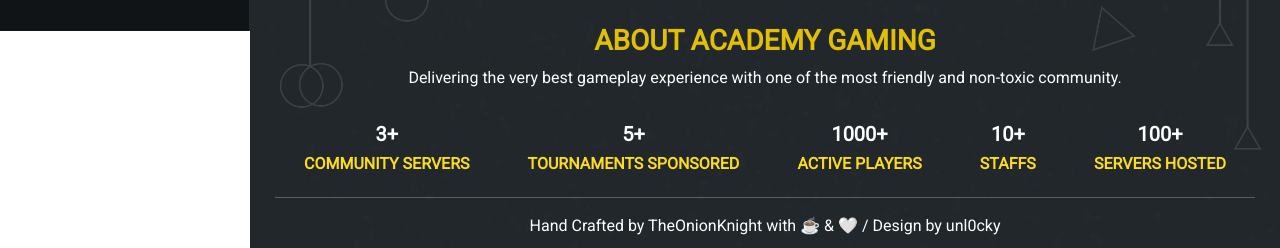
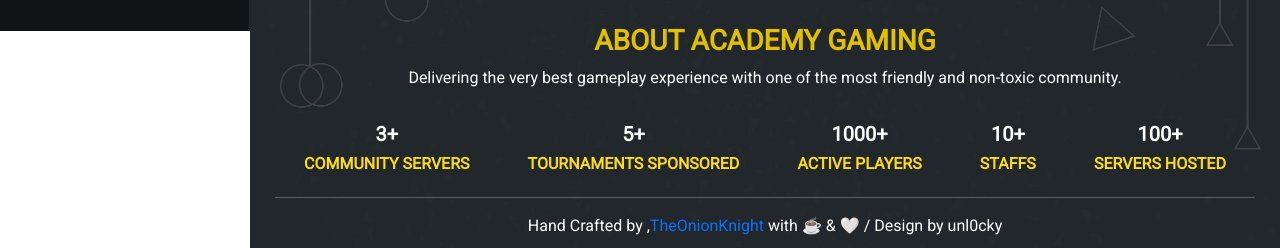
Before and after one commit to prajwalbasnet4400/academy-csgo, a Django app: page /misc/contact/ in a window 1280 px wide. Shown: the part 769-1017 px from the top of the page. Run offline with Django 3.2, Linux system fonts and the light colour scheme; some libraries are stand-ins or nearby versions.

Commit message:
link github

```diff
--- a/templates/footer.html
+++ b/templates/footer.html
@@ -31,6 +31,6 @@
         </div>
     </div>
     <hr>
-    <p class="text-center m-0">Hand Crafted by TheOnionKnight with ☕ & 🤍 / Design by unl0cky</p>
+    <p class="text-center m-0">Hand Crafted by ,<a href="https://github.com/prajwalbasnet4400" target="_blank" class="text-decoration-none">TheOnionKnight</a> with ☕ & 🤍 / Design by unl0cky</p>
 
 </div>
```
